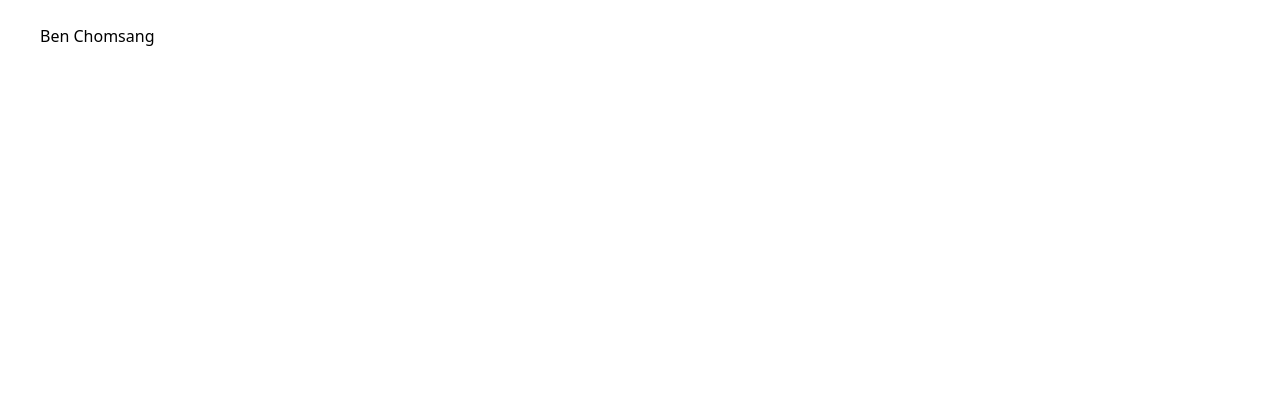
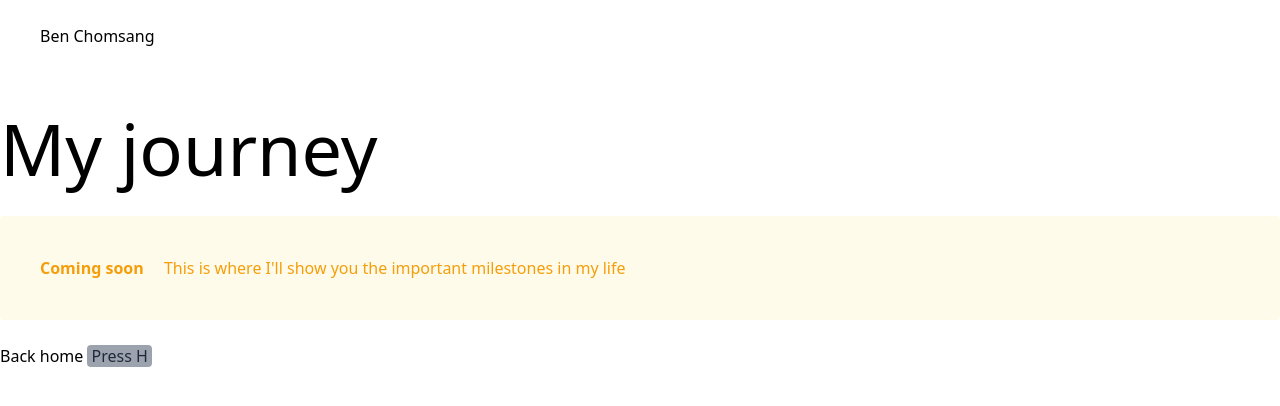
Before and after one commit to 1994benc/benchomsang-summer-2022, a Nuxt app: page /journey in a window 1280 px wide. Before the commit this address had no page. Shown: the top 406 px of the page. Built offline with nearby package versions, Linux system fonts and the light colour scheme.

Commit message:
create "journey" page

```diff
--- a/layouts/default.vue
+++ b/layouts/default.vue
@@ -24,11 +24,11 @@ const handleUserKeyDown = function (e) {
 export default {
   name: "default",
   mounted() {
-    console.log("Intro created");
+    console.log("Default layout created");
     window.addEventListener("keydown", handleUserKeyDown.bind(this));
   },
   beforeDestroy() {
-    console.log("Intro destroyed");
+    console.log("Default layout destroyed");
     window.removeEventListener("keydown", handleUserKeyDown.bind(this));
   },
 };
--- /dev/null
+++ b/pages/journey.vue
@@ -0,0 +1,13 @@
+<template>
+  <div class="container">
+    <h1 class="text-7xl">My journey</h1>
+    <div class="my-8 space-y-6">
+      <ComingSoonMessage
+        message="This is where I'll show you the important milestones in my life"
+      />
+      <BackHomeButton />
+    </div>
+  </div>
+</template>
+
+<script></script>
```
